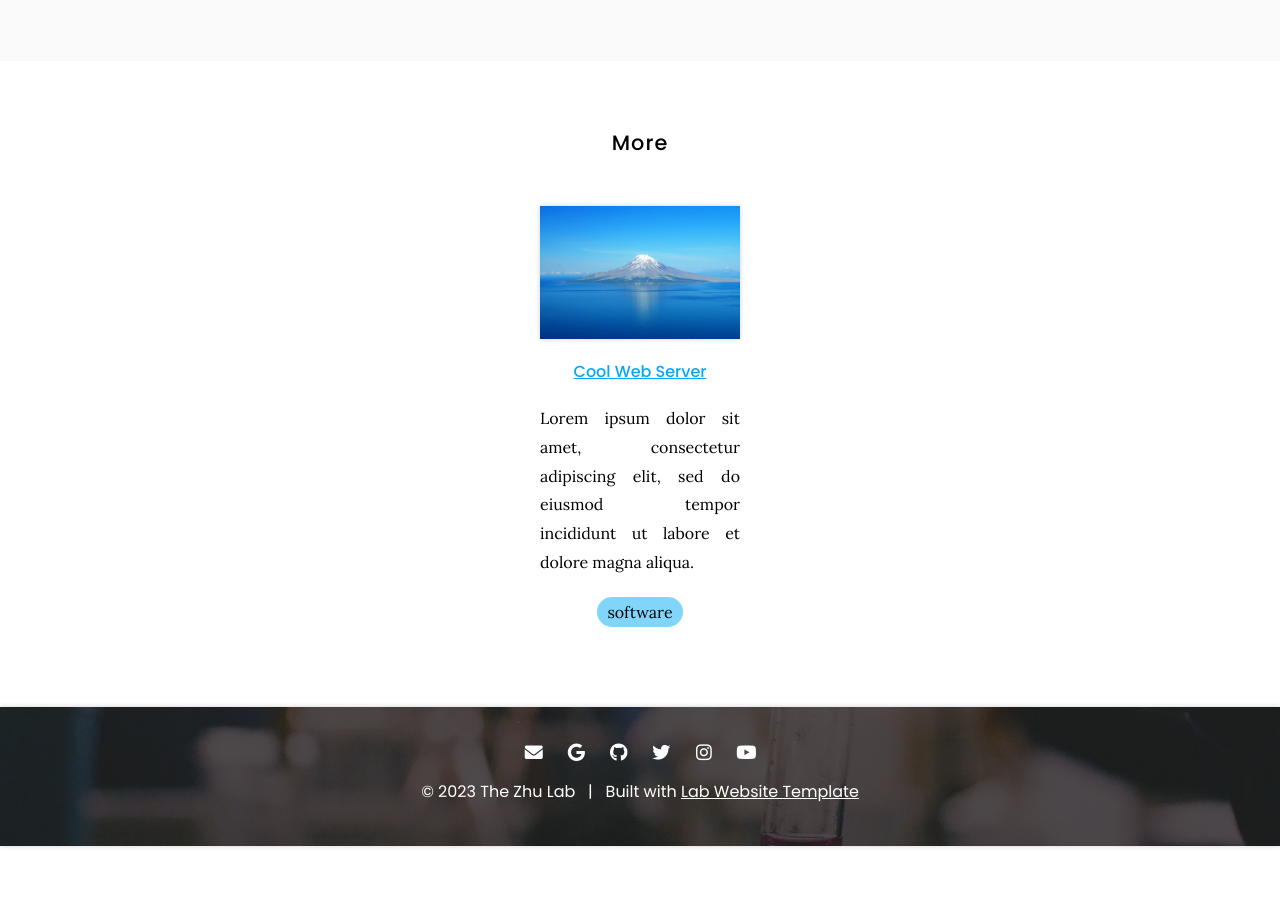
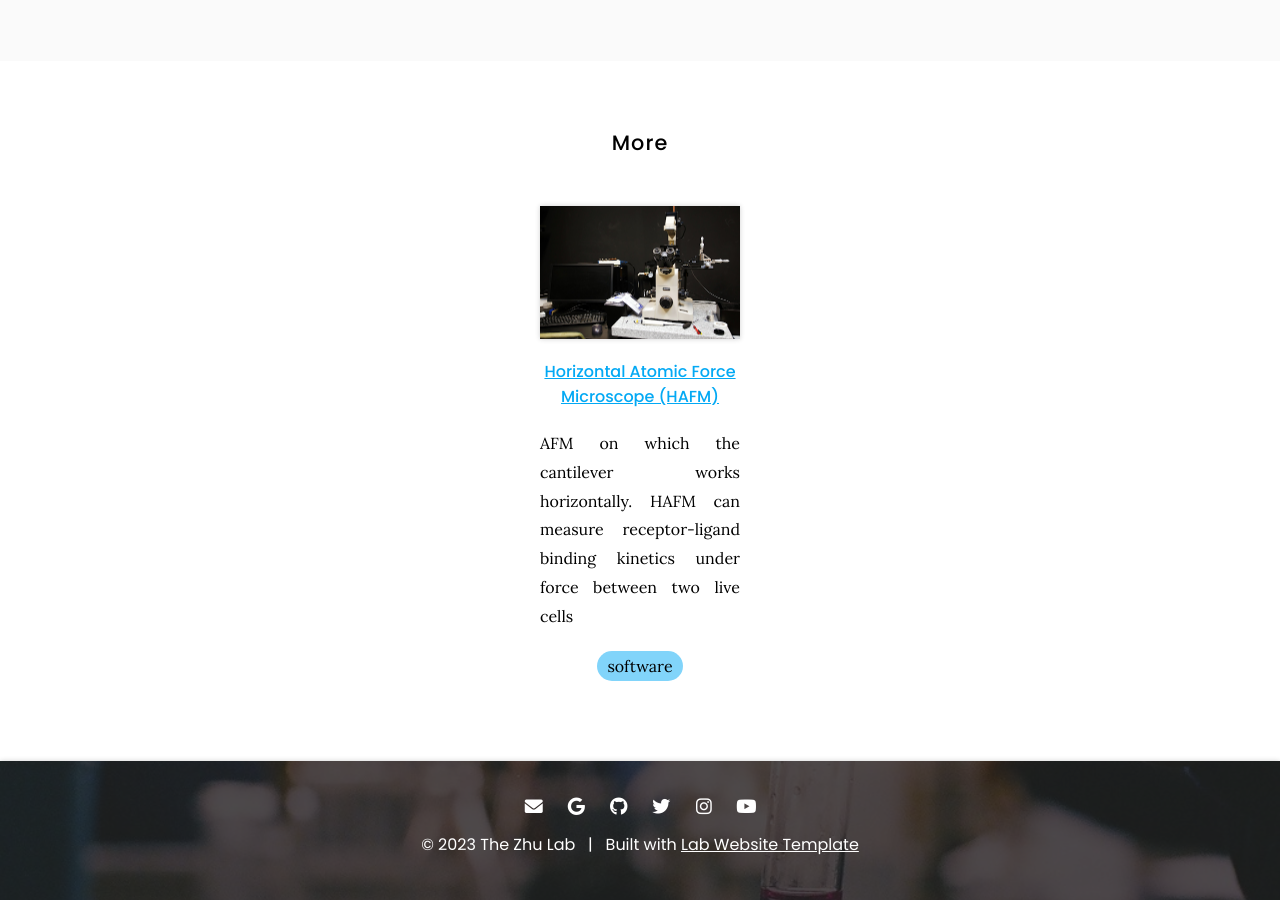
Before and after one commit to theZhuLab/zhu_lab_website, a Jekyll site: the page built from tools/index.md, in a window 1280 px wide and 900 px high, scrolled down 1671 px. Built offline with Jekyll 4.4.1, drawn with Linux system fonts in a browser that asks for light colours; before the commit the page ends 2517 px from its top, so only the background shows below that.

Commit message:
Update tools.yaml

```diff
--- a/_data/tools.yaml
+++ b/_data/tools.yaml
@@ -1,7 +1,7 @@
 - title: Biomembrane Force Probe (BFP)
   subtitle: a subtitle
   group: featured
-  image: images/photo.jpg
+  image: images/BFP.png
   link: https://github.com/
   description: Utilizing a RBC as a force transducer, BFP measures single molecule interactions with ~1 pN resolution. BFP allows us to mesure receptor-ligand kinetics in the presence of force, and was instrumental in the discovery of Catch-bonds.
   repo: greenelab/lab-website-template
@@ -11,7 +11,7 @@
 - title: Molecular Tension Probes (MTP)
   subtitle: a subtitle
   group: featured
-  image: images/photo.jpg
+  image: images/MTP.jpg
   link: https://github.com/
   description: DNA-based MTPs allow us to probe the pico-Newton forces that cells endogenously apply on their membrane receptors that govern adhesion and antigen recognition. These hairpin probes unfold upon application of force and emit a fluorescent signal.
   repo: greenelab/lab-website-template
@@ -20,7 +20,7 @@
 
 - title: Micropipette Adhesion Frequency
   group: featured
-  image: images/photo.jpg
+  image: images/MAF.png
   link: https://github.com/
   description: Measures in situ 2D binding kinetics, which has more biological relevance and better correlates with function compared to 3D affinity techniques
   repo: greenelab/lab-website-template
@@ -37,11 +37,11 @@
   tags:
     - software
 
-- title: Cool Web Server
+- title: Horizontal Atomic Force Microscope (HAFM)
   group: more
-  image: images/photo.jpg
+  image: images/HAFM.png
   link: https://github.com/
-  description: Lorem ipsum dolor sit amet, consectetur adipiscing elit, sed do eiusmod tempor incididunt ut labore et dolore magna aliqua.
+  description: AFM on which the cantilever works horizontally. HAFM can measure receptor-ligand binding kinetics under force between two live cells
   repo: greenelab/lab-website-template
   tags:
     - software
```
